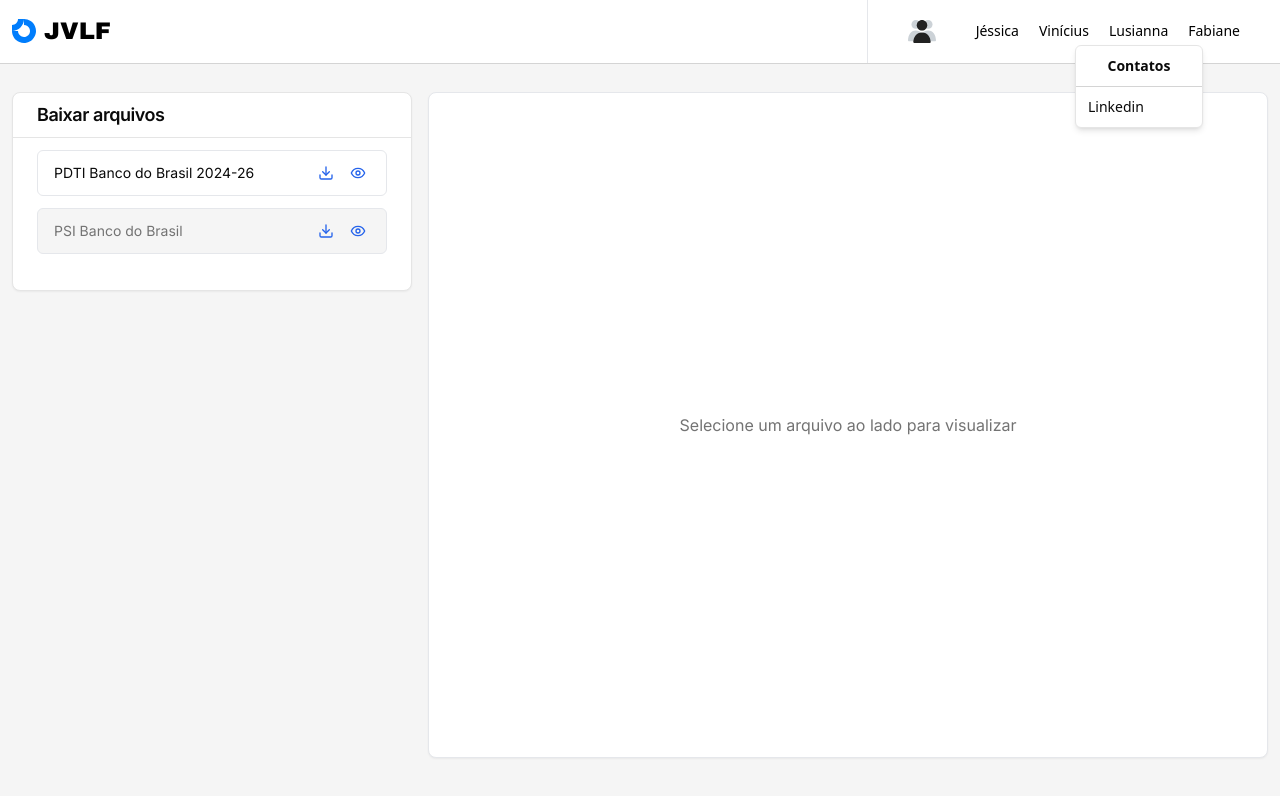
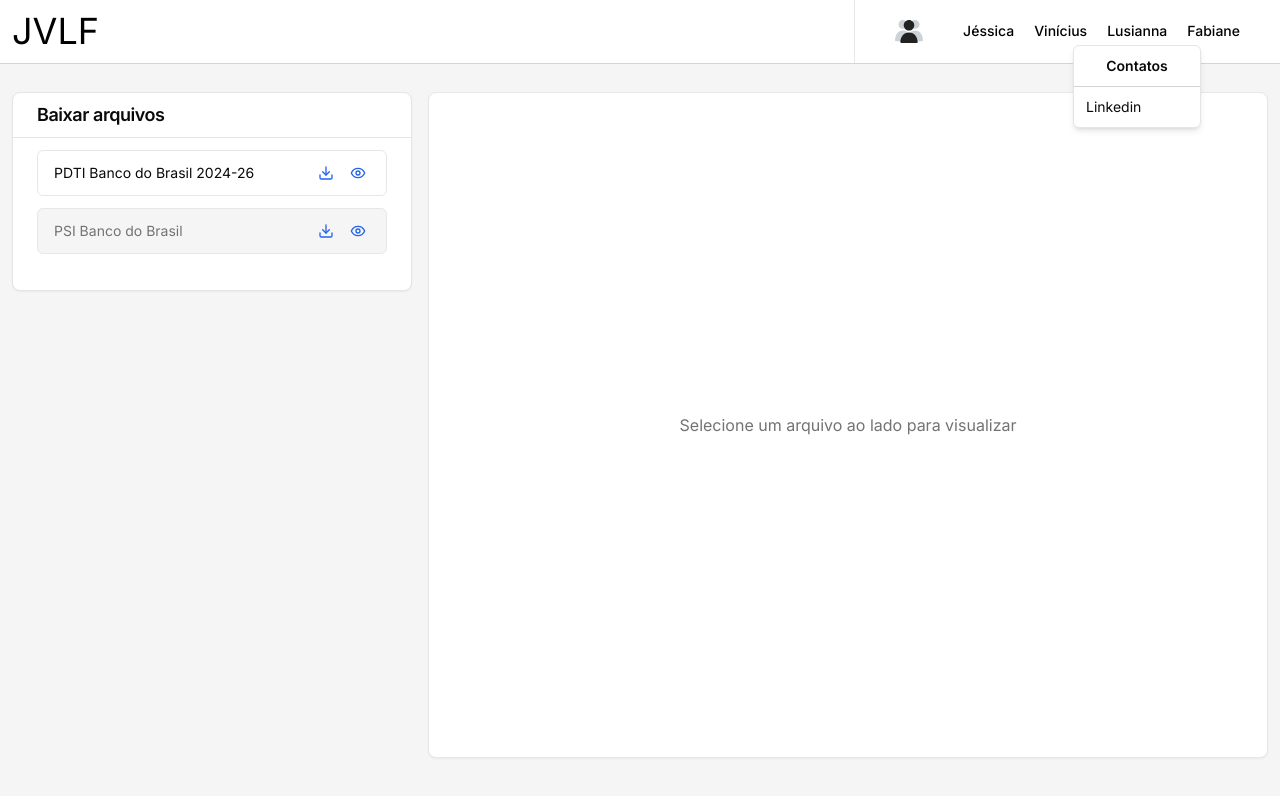
Before and after one commit to vnxcius/jvlf, a React (Vite) app: page / in a window 1280 px wide. Both pictures are taken after a click on the button "Lusianna". Shown: the top 796 px of the page. Built offline with nearby package versions, Linux system fonts and the light colour scheme.

Commit message:
bugfix font does not show properly

```diff
--- a/index.html
+++ b/index.html
@@ -15,7 +15,7 @@
 </head>
 
 <body>
-  <div id="root"></div>
+  <div id="root" class="font-inter"></div>
   <script type="module" src="/src/main.tsx"></script>
 </body>
 
--- a/src/components/header.tsx
+++ b/src/components/header.tsx
@@ -20,16 +20,17 @@ const Header = () => {
     <header className="w-full bg-white border-b border-neutral-300">
       <nav className="mx-auto flex justify-between items-center md:max-w-7xl">
         <a href="/" className="py-1.5 px-3 rounded flex items-center gap-2 hover:bg-neutral-100 duration-300">
-          <img src="/logo.svg" alt="Logo" className="w-6" />
-          <span className="font-archivo-black text-2xl">JVLF</span>
+          {/* <img src="/logo.svg" alt="Logo" className="w-6" /> */}
+          <span className="font-anton text-4xl">JVLF</span>
         </a>
 
         <div className="flex items-center border-l border-e-neutral-300 h-full">
+          {/* Mobile nav */}
           <Sheet>
             <SheetTrigger className="px-10 py-5" disabled={!isMobile}>
                 <img src="/group.svg" alt="ícone de um grupo de pessoas" className="w-7" />
             </SheetTrigger>
-            <SheetContent>
+            <SheetContent className="font-inter">
               <SheetHeader>
                 <SheetTitle>Grupo</SheetTitle>
                 <SheetDescription>
@@ -50,6 +51,7 @@ const Header = () => {
             </SheetContent>
           </Sheet>
 
+          {/* Desktop nav */}
           <ul className="items-center gap-5 mr-10 font-medium text-sm invisible hidden md:flex md:visible">
             <Team />
           </ul>
--- a/src/components/team.tsx
+++ b/src/components/team.tsx
@@ -15,12 +15,14 @@ const Team = () => {
           <DropdownMenuTrigger className="hover:underline underline-offset-2">
             Jéssica
           </DropdownMenuTrigger>
-          <DropdownMenuContent className="text-center">
+          <DropdownMenuContent className="text-center font-inter">
             <DropdownMenuLabel>Contatos</DropdownMenuLabel>
             <DropdownMenuSeparator className="bg-neutral-300" />
+            <a href="https://www.linkedin.com/in/j%C3%A9ssica-simas-84322059/" target="_blank" referrerPolicy="no-referrer">
               <DropdownMenuItem className="cursor-pointer">
-              <a href="https://www.linkedin.com">Linkedin</a>
+                Linkedin
               </DropdownMenuItem>
+            </a>
           </DropdownMenuContent>
         </DropdownMenu>
       </li>
@@ -29,18 +31,24 @@ const Team = () => {
           <DropdownMenuTrigger className="hover:underline underline-offset-2">
             Vinícius
           </DropdownMenuTrigger>
-          <DropdownMenuContent className="text-center">
+          <DropdownMenuContent className="text-center font-inter">
             <DropdownMenuLabel>Contatos</DropdownMenuLabel>
             <DropdownMenuSeparator className="bg-neutral-300" />
+            <a href="https://www.linkedin.com/in/vinicius-simon-gouveia-hilton" target="_blank" referrerPolicy="no-referrer">
               <DropdownMenuItem className="cursor-pointer">
-              <a href="https://www.linkedin.com">Linkedin</a>
+                Linkedin
               </DropdownMenuItem>
+            </a>
+            <a href="https://vinisimon.dev" target="_blank" referrerPolicy="no-referrer">
               <DropdownMenuItem className="cursor-pointer">
-              <a href="https://www.linkedin.com">Portfólio</a>
+                Portfólio
               </DropdownMenuItem>
+            </a>
+            <a href="https://github.com/vnxcius" target="_blank" referrerPolicy="no-referrer">
               <DropdownMenuItem className="cursor-pointer">
-              <a href="https://www.linkedin.com">Github</a>
+                Github
               </DropdownMenuItem>
+            </a>
           </DropdownMenuContent>
         </DropdownMenu>
       </li>
@@ -49,12 +57,14 @@ const Team = () => {
           <DropdownMenuTrigger className="hover:underline underline-offset-2">
             Lusianna
           </DropdownMenuTrigger>
-          <DropdownMenuContent className="text-center">
+          <DropdownMenuContent className="text-center font-inter">
             <DropdownMenuLabel>Contatos</DropdownMenuLabel>
             <DropdownMenuSeparator className="bg-neutral-300" />
+            <a href="https://www.linkedin.com/in/lusianna-assun%C3%A7%C3%A3o-27a595143/" target="_blank" referrerPolicy="no-referrer">
               <DropdownMenuItem className="cursor-pointer">
-              <a href="https://www.linkedin.com">Linkedin</a>
+                Linkedin
               </DropdownMenuItem>
+            </a>
           </DropdownMenuContent>
         </DropdownMenu>
       </li>
@@ -63,12 +73,14 @@ const Team = () => {
           <DropdownMenuTrigger className="hover:underline underline-offset-2">
             Fabiane
           </DropdownMenuTrigger>
-          <DropdownMenuContent className="text-center">
+          <DropdownMenuContent className="text-center font-inter">
             <DropdownMenuLabel>Contatos</DropdownMenuLabel>
             <DropdownMenuSeparator className="bg-neutral-300" />
+            <a href="https://www.linkedin.com" target="_blank" referrerPolicy="no-referrer">
               <DropdownMenuItem className="cursor-pointer">
-              <a href="https://www.linkedin.com">Linkedin</a>
+                Linkedin
               </DropdownMenuItem>
+            </a>
           </DropdownMenuContent>
         </DropdownMenu>
       </li>
```
Lines whose indentation alone changed are shown as unchanged.
